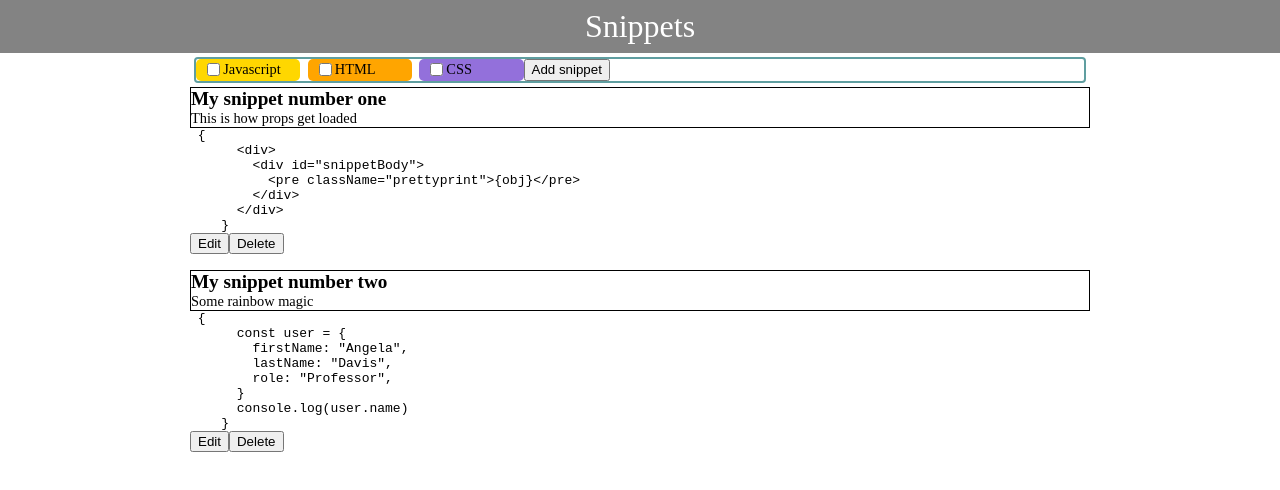
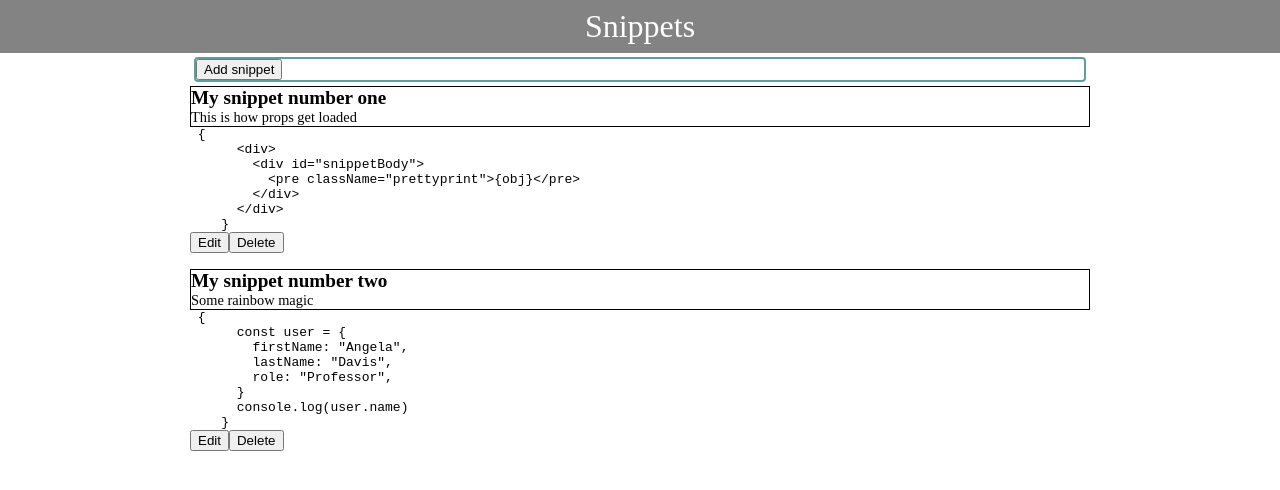
Before and after one commit to ivanburda1986/snippets, a React (Create React App) app: page / in a window 1280 px wide. Shown: the top 490 px of the page. Built offline with nearby package versions, Linux system fonts and the light colour scheme.

Commit message:
removed labels

```diff
--- a/src/components/AddSnippetForm/AddSnippetForm.tsx
+++ b/src/components/AddSnippetForm/AddSnippetForm.tsx
@@ -1,5 +1,5 @@
 import React, { useContext, useState } from "react";
-import { labels, label, labelAbbreviation } from "../../config/config";
+import { labels, label } from "../../config/config";
 import sharedStyles from "../sharedStyles/sharedStyles.module.css";
 import styles from "./AddSnippetForm.module.css";
 import { AppContext } from "../../context/context";
@@ -18,7 +18,7 @@ export const AddSnippetForm = React.memo(() => {
     setContent("");
   };
 
-  const toggleAssignedLabel = () => {
+  const toggleAssignedLabel = (labelName: label) => {
     setAssignedLabels((prevAssignedLabels) => [...prevAssignedLabels].concat(labelName));
   };
 
@@ -44,11 +44,7 @@ export const AddSnippetForm = React.memo(() => {
         <input type="text" id="SnippetInputDescription" name="SnippetInputDescription" value={description} onChange={(event) => setDescription(event.target.value)} />
         <label htmlFor="SnippetInputContent">Snippet</label>
         <textarea id="SnippetInputDescription" name="SnippetInputDescription" rows={4} cols={50} value={content} onChange={(event) => setContent(event.target.value)} />
-        <div className={styles.labelSelection}>
-          {labels.map((label) => (
-            <Label name={label.name} bgColor={label.bgColor} onToggle={toggleAssignedLabel} />
-          ))}
-        </div>
+        <div className={styles.labelSelection}></div>
         <div>
           <button type="submit">Submit</button>
           <button type="button" onClick={mycontext.toggleAddSnippetFormDisplay}>
--- a/src/components/Header/Header.tsx
+++ b/src/components/Header/Header.tsx
@@ -14,9 +14,6 @@ export function Header() {
       <div className={classes.headerTitle}>Snippets</div>
       <div className={sharedStyles.container}>
         <div className={classes.headerOptions}>
-          {labels.map((label) => (
-            <Label name={label.name} bgColor={label.bgColor} />
-          ))}
           <Button title={"Add snippet"} onClick={mycontext.toggleAddSnippetFormDisplay} disabled={mycontext.showAddSnippetForm} displayed="flex" />
         </div>
       </div>
--- a/src/components/Label/Label.tsx
+++ b/src/components/Label/Label.tsx
@@ -1,17 +1,19 @@
 import React from "react";
+import { label } from "../../config/config";
 import styles from "./Label.module.css";
 
-export function Label({ name, bgColor, onToggle }: { name: string; bgColor: string; onToggle?: Function }) {
-  function labelStateColor() {
-    if (onToggle) {
-      onToggle(name);
+export function Label(labelContent: label) {
+  function onToggleHandler() {
+    if (labelContent.toggleAction) {
+      labelContent.toggleAction();
+      console.log("hello");
     }
   }
   const randomNamePart = Math.floor(Math.random() * 10000);
   return (
-    <div className={styles.Label} style={{ backgroundColor: bgColor }}>
-      <input type="checkbox" id={`label-${name}-${randomNamePart}`} name={`label-${name}-${randomNamePart}`} value={name} onChange={(e: React.FormEvent<HTMLInputElement>) => labelStateColor()} />
-      <label htmlFor={`label-${name}-${randomNamePart}`}> {name}</label>
+    <div className={styles.Label} style={{ backgroundColor: labelContent.bgColor }}>
+      <input type="checkbox" id={`label-${labelContent.name}-${randomNamePart}`} name={`label-${labelContent.name}-${randomNamePart}`} value={labelContent.name} onChange={(e: React.FormEvent<HTMLInputElement>) => onToggleHandler()} />
+      <label htmlFor={`label-${labelContent.name}-${randomNamePart}`}> {labelContent.name}</label>
     </div>
   );
 }
--- a/src/config/config.ts
+++ b/src/config/config.ts
@@ -1,12 +1,11 @@
 export interface label {
   name: string;
-  abbreviation: labelAbbreviation;
+  abbreviation: "js" | "html" | "cs";
   bgColor: string;
+  toggleAction?: Function;
 }
 
-export type labelAbbreviation = "js" | "html" | "cs";
-
-export const labels: label[] = [
+export const labels = [
   { name: "Javascript", abbreviation: "js", bgColor: "gold" },
   { name: "HTML", abbreviation: "html", bgColor: "orange" },
   { name: "CSS", abbreviation: "cs", bgColor: "mediumpurple" },
```
